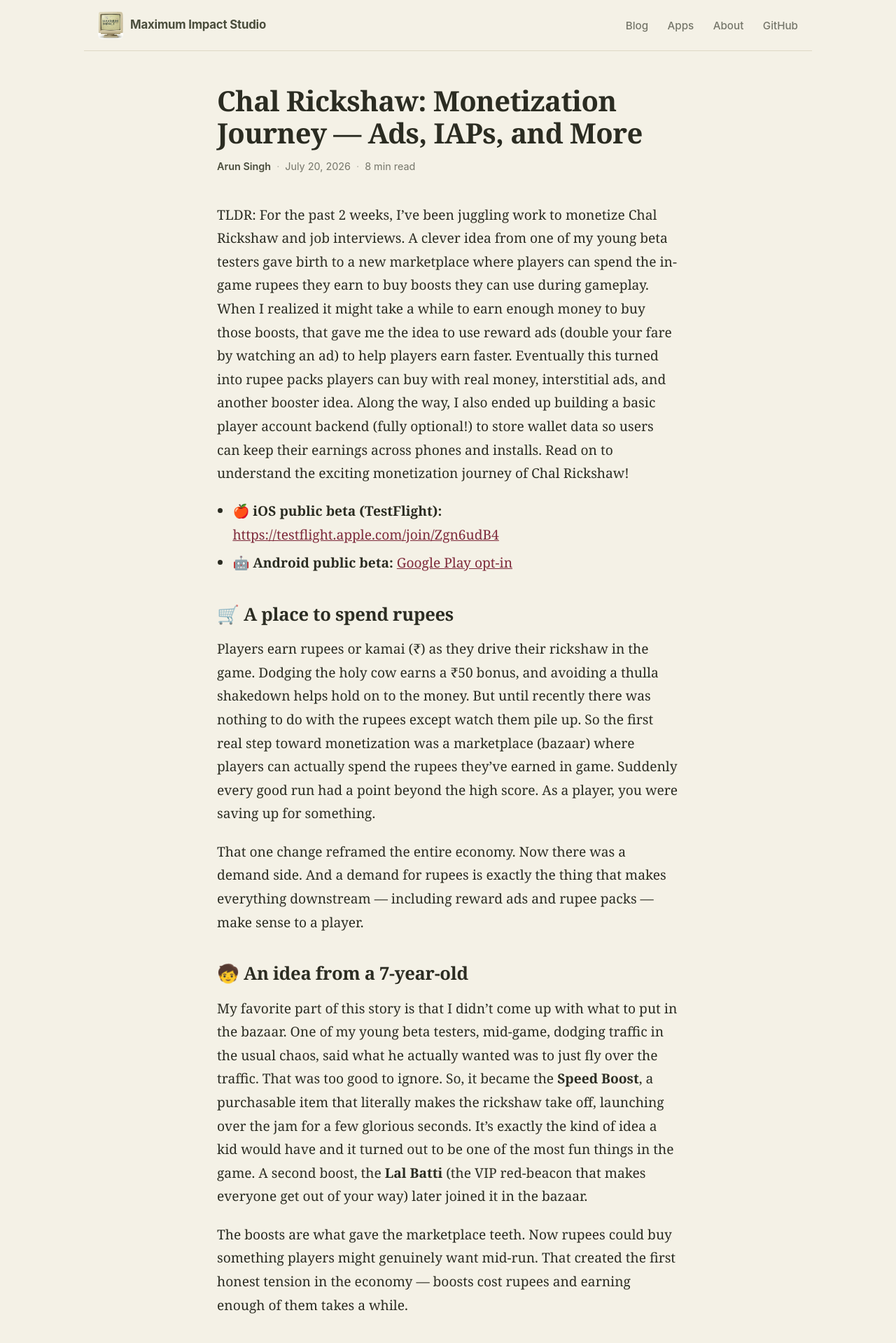
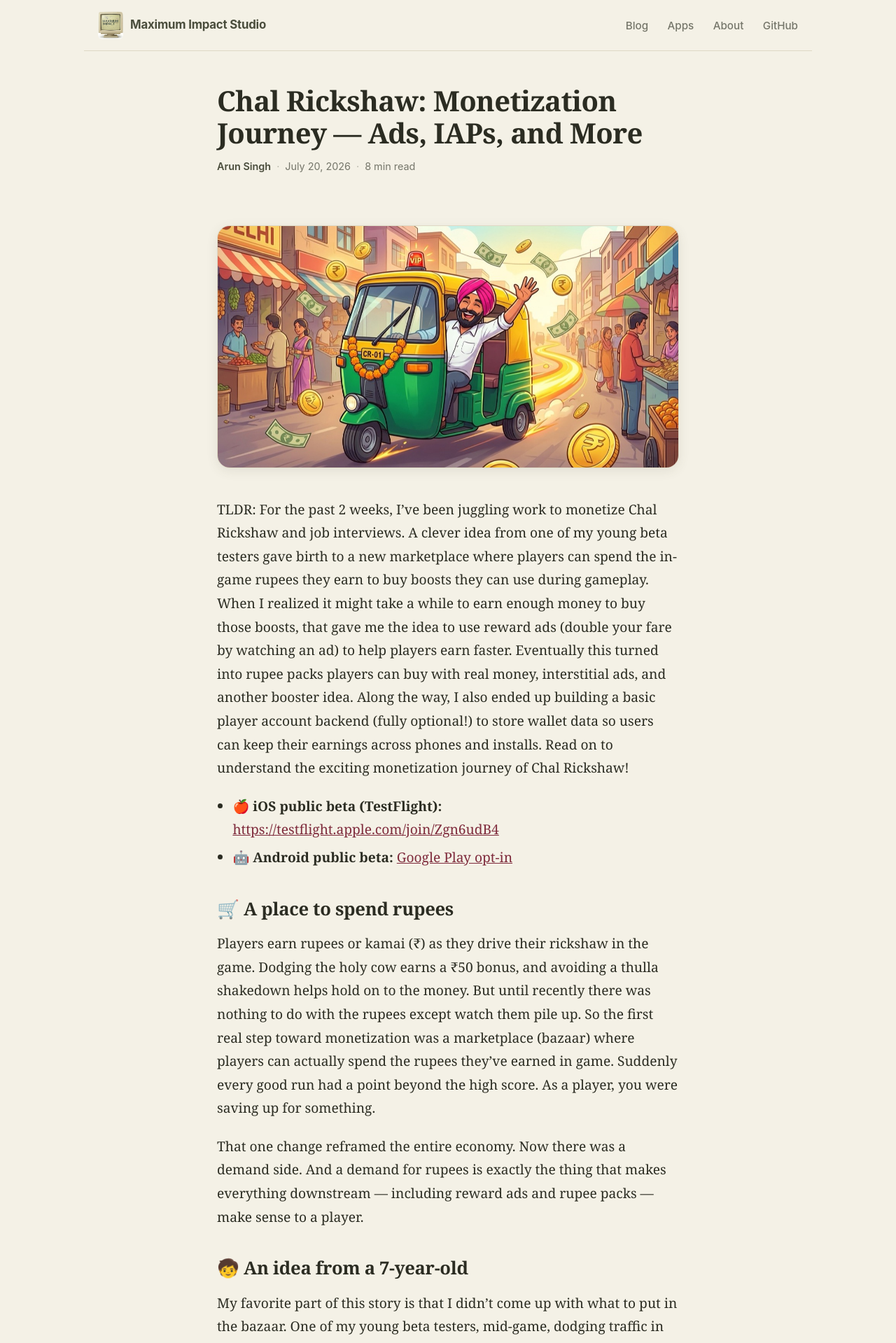
Before and after one commit to arunjeetsingh/maximum-impact-studio, a Jekyll site: the page built from _posts/2026-07-20-chal-rickshaw-monetization-journey.md, in a window 1280 px wide. Shown: the top 1919 px of the page at 70% size. Built offline with Jekyll 4.4.1, drawn with Linux system fonts in a browser that asks for light colours.

Commit message:
Blog: show monetization cover image in post body
The post had the cover in front-matter (og:image only) but never embedded it
in the body, so it didn't render on the page. Add a post-figure <img> at the
top, matching the two-ai-coders post pattern.

```diff
--- a/_posts/2026-07-20-chal-rickshaw-monetization-journey.md
+++ b/_posts/2026-07-20-chal-rickshaw-monetization-journey.md
@@ -7,6 +7,10 @@
 image: /assets/img/posts/chal-rickshaw-monetization-cover.png
 excerpt: "For the past 2 weeks I've been juggling monetization for Chal Rickshaw and job interviews. A clever idea from a 7-year-old beta tester gave birth to a bazaar where players spend the rupees they earn — which snowballed into reward ads, real-money rupee packs, interstitials, and an optional wallet backend."
 ---
+
+<figure class="post-figure">
+  <img src="{{ '/assets/img/posts/chal-rickshaw-monetization-cover.png' | relative_url }}" alt="Chal Rickshaw's turbaned Sikh driver waving from his green-and-yellow auto-rickshaw as golden rupee coins and banknotes swirl around him in a colorful Delhi bazaar, with a VIP red beacon and a speed-boost trail" loading="lazy">
+</figure>
 
 TLDR: For the past 2 weeks, I've been juggling work to monetize Chal Rickshaw and job interviews. A clever idea from one of my young beta testers gave birth to a new marketplace where players can spend the in-game rupees they earn to buy boosts they can use during gameplay. When I realized it might take a while to earn enough money to buy those boosts, that gave me the idea to use reward ads (double your fare by watching an ad) to help players earn faster. Eventually this turned into rupee packs players can buy with real money, interstitial ads, and another booster idea. Along the way, I also ended up building a basic player account backend (fully optional!) to store wallet data so users can keep their earnings across phones and installs. Read on to understand the exciting monetization journey of Chal Rickshaw!
 
```
